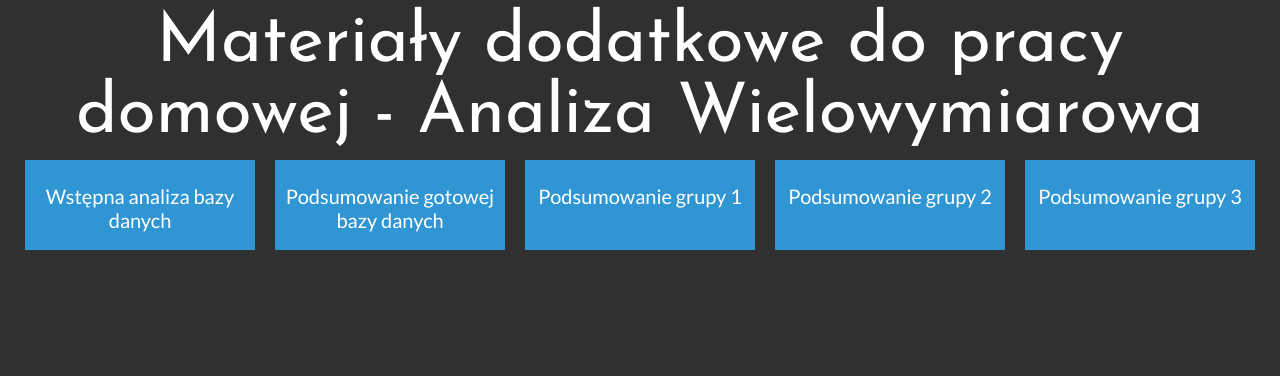
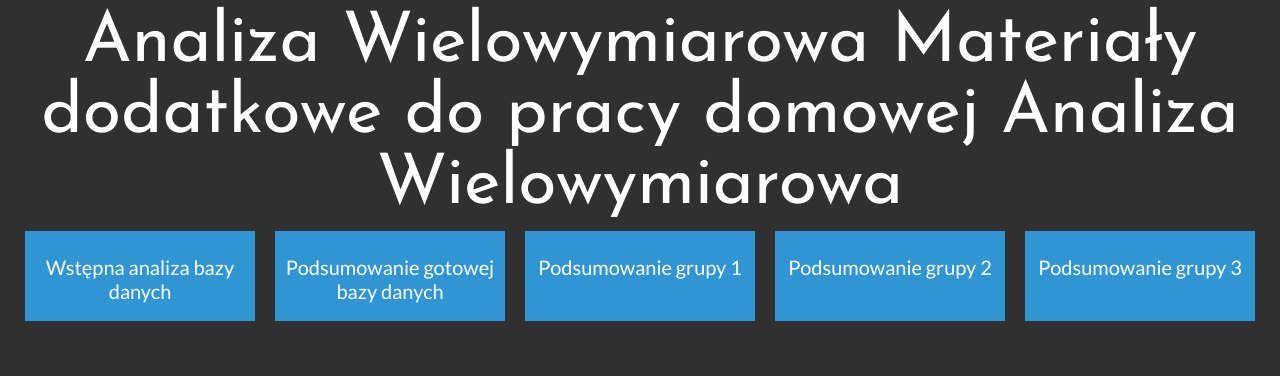
Before and after one commit to PiotrKor/PiotrKor.github.io, a plain HTML site: page index.html in a window 1280 px wide. Drawn offline with Linux system fonts and the light colour scheme.

Commit message:
Update index.html

```diff
--- a/index.html
+++ b/index.html
@@ -17,7 +17,7 @@
 	<div id="container">
 
 		<div class="rectangle">
-			<div id="logo"><a class="tilelinkhtml5">Materiały dodatkowe do pracy domowej - Analiza Wielowymiarowa</a></div>
+			<div id="logo"><a class="tilelinkhtml5">Analiza Wielowymiarowa Materiały dodatkowe do pracy domowej Analiza Wielowymiarowa</a></div>
 			<div style="clear: both;"></div>
 		</div>
 
```
